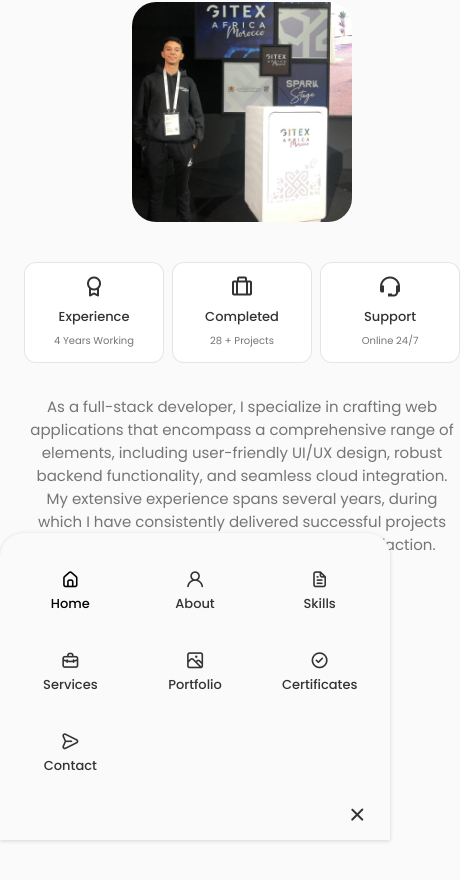
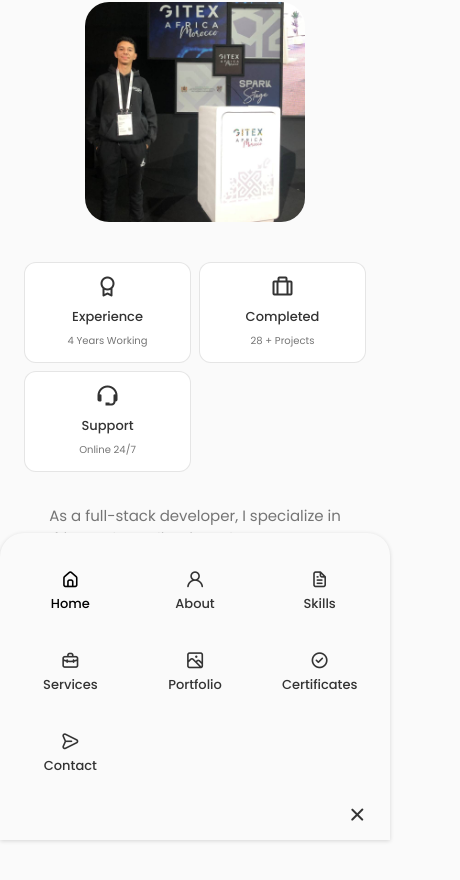
Before and after one commit to marouanedbibih/marouane-portfolio, a React (Vite) app: page / in a window 390 px wide. Shown: the part 848-1728 px from the top of the page, 460 px wide, since content can reach past the window. Before the commit the page ends 1603 px from the top, so only its background shows below. Built offline with nearby package versions, Linux system fonts and the light colour scheme.

Commit message:
update size of about__info in phone

```diff
--- a/src/components/about/About.css
+++ b/src/components/about/About.css
@@ -64,15 +64,15 @@
 /* For medium devices */
 @media screen and (max-width: 576px) {
   .about__info {
-    grid-template-columns: repeat (3, 1fr);
+    grid-template-columns: repeat(2, 1fr);
   }
   .about__description {
     padding: 0;
   }
 }
 /* For small devices */
-@media screen and (max-width: 350px) {
+/* @media screen and (max-width: 350px) {
     .about__info {
       grid-template-columns: repeat(2, 1fr);
    }
-  }
+  } */
```
